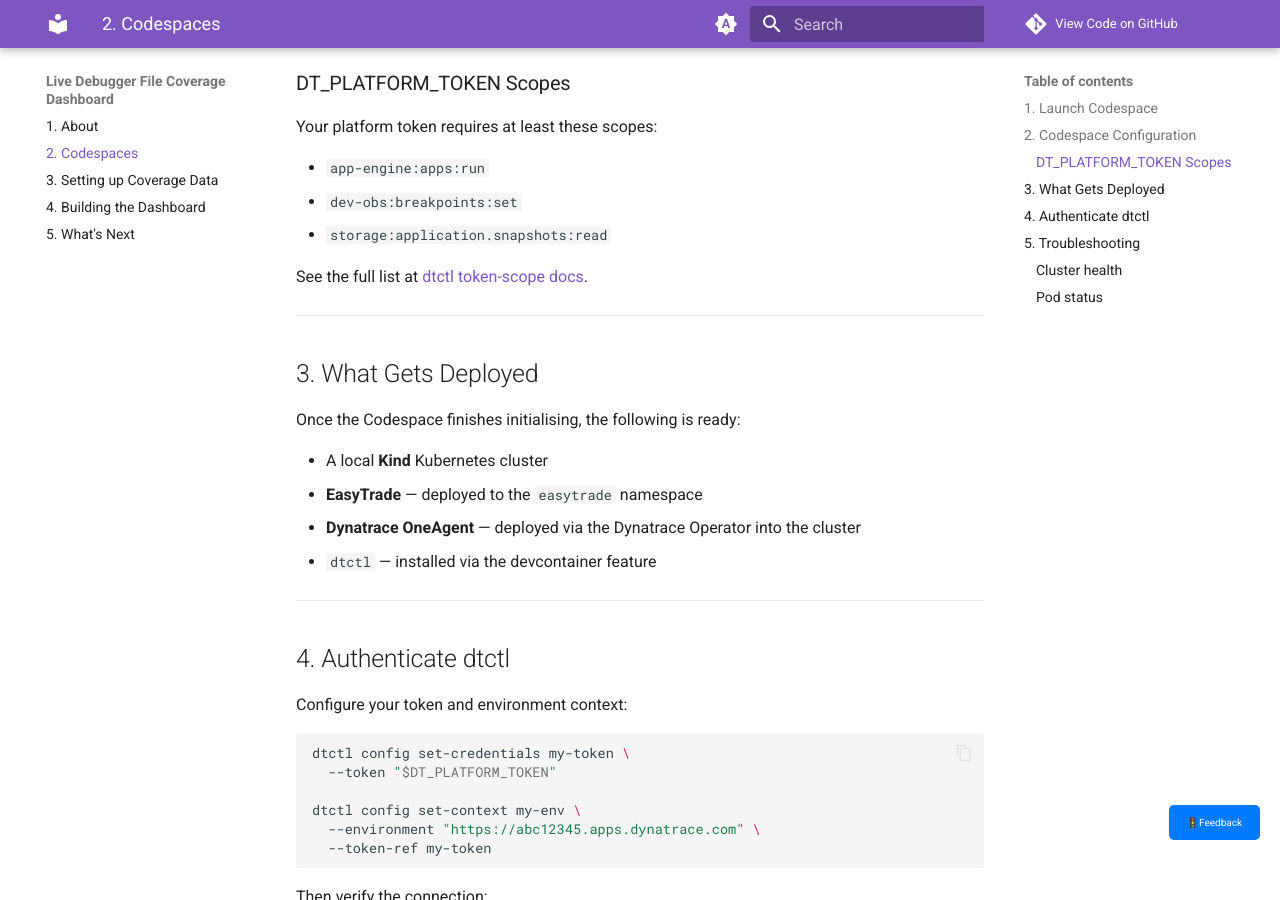
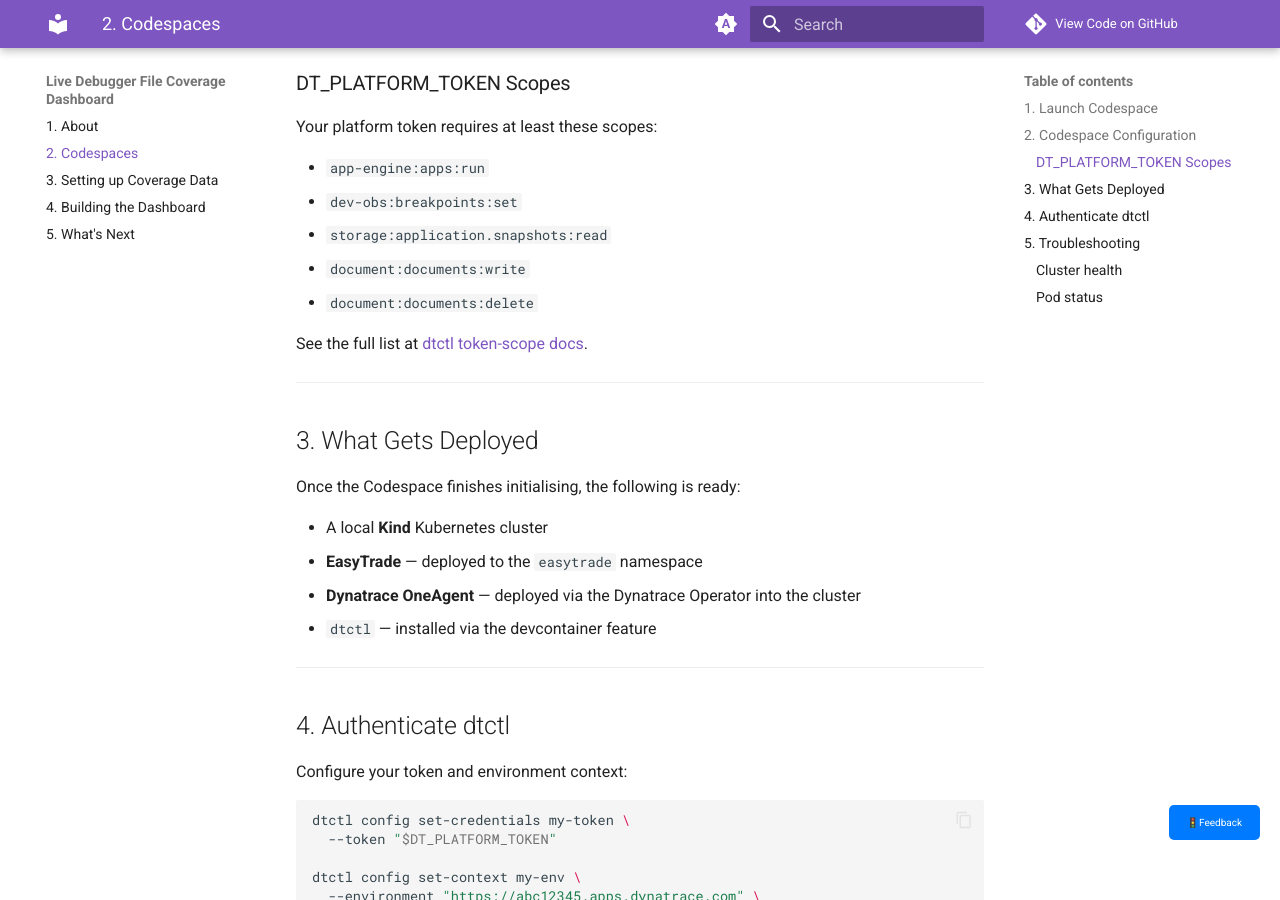
Before and after one commit to joshdynatrace/livedebugger-file-coverage-dashboard, an MkDocs documentation site: the page built from docs/codespaces.md, in a window 1280 px wide and 900 px high, scrolled down 1034 px. Built offline with MkDocs 1.6.1 and Material for MkDocs 9.7.7, drawn with Linux system fonts in a browser that asks for light colours; comment, search, counter and statistics services are not loaded.

Commit message:
updated with dashboard scopes

```diff
--- a/docs/codespaces.md
+++ b/docs/codespaces.md
@@ -38,6 +38,8 @@
 - `app-engine:apps:run`
 - `dev-obs:breakpoints:set`
 - `storage:application.snapshots:read`
+- `document:documents:write`
+- `document:documents:delete`
 
 See the full list at [dtctl token-scope docs](https://dynatrace-oss.github.io/dtctl/docs/token-scopes){target=_blank}.
 
```
